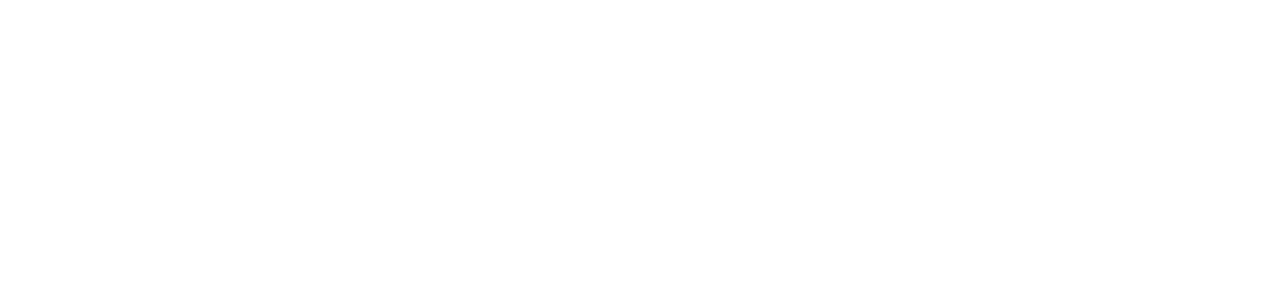
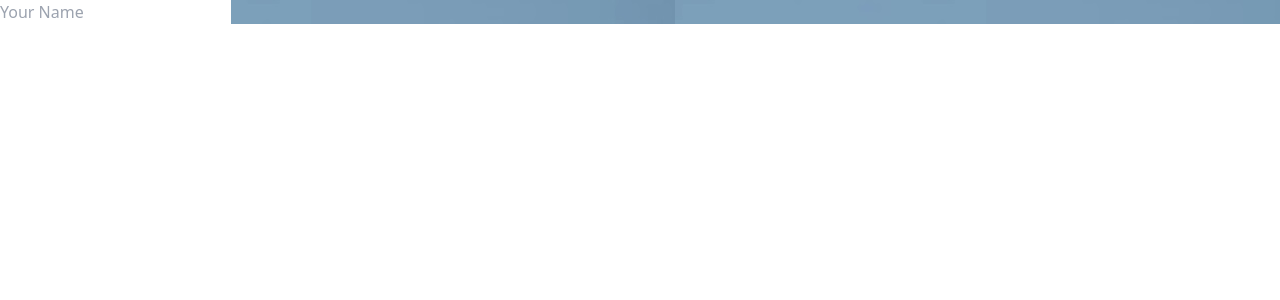
Before and after one commit to mostafa1350/06_FormValidation, a React (Vite) app in the folder form_validation/: page / in a window 1280 px wide. Shown: the top 300 px of the page. Built offline with nearby package versions, Linux system fonts and the light colour scheme.

Commit message:
input item
input item

```diff
--- a/form_validation/src/Forms/Valid_forms.jsx
+++ b/form_validation/src/Forms/Valid_forms.jsx
@@ -10,7 +10,7 @@
              max-w-[500px] w-full px-8 py-16 bg-red-300/20 border-blue-300/20 border-[3px]
              border-l-blue-300/20 border-b-blue-400/20 border-l-[1px] border-b-[1px]
              rounded-lg backdrop-blur-sm '>
-
+                <input type="text" className="relative px-2 py-3 bg-slate-300/20" placeholder='Your Name' />
 
 
             </form>
```
